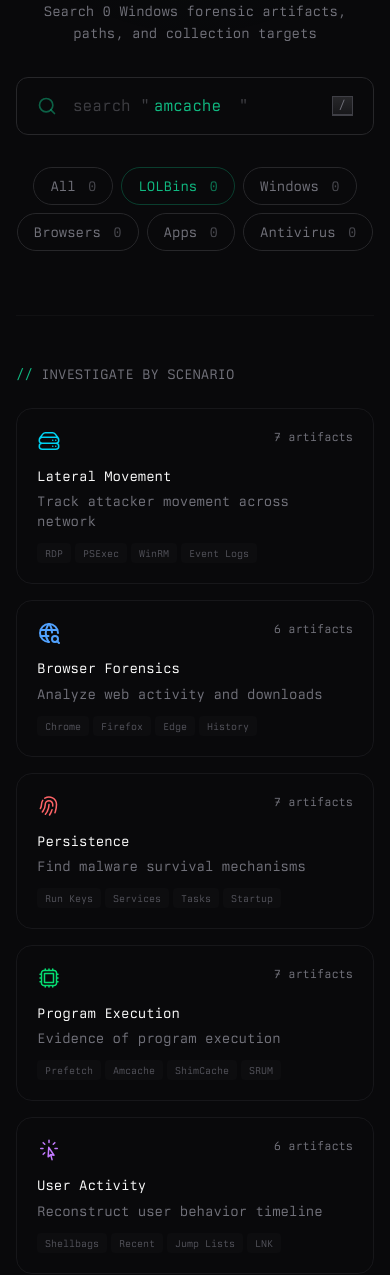
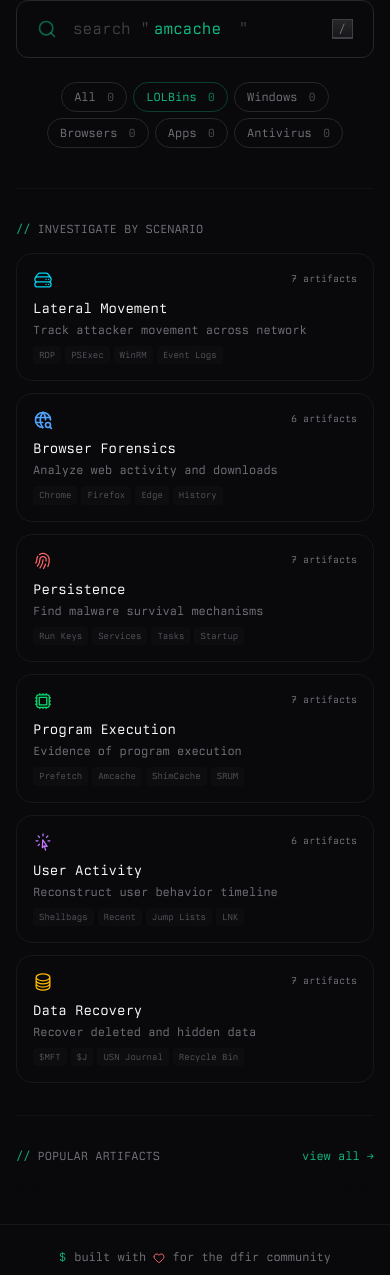
Before and after one commit to LasCC/DFIRHub, an Astro site: page / in a window 390 px wide. Shown: the part 206-1481 px from the top of the page. Built offline with nearby package versions, Linux system fonts and the light colour scheme; Astro itself is replaced by a stand-in of ours; what tailwindcss-corner-shape would draw is missing.

Commit message:
Fix landing page mobile responsive and overflow

```diff
--- a/src/components/home/ScenarioGrid.tsx
+++ b/src/components/home/ScenarioGrid.tsx
@@ -64,12 +64,12 @@ const colorMap = {
 
 export function ScenarioGrid({ scenarios }: ScenarioGridProps) {
 	return (
-		<div className="grid grid-cols-1 md:grid-cols-2 lg:grid-cols-3 gap-4">
+		<div className="grid grid-cols-1 sm:grid-cols-2 lg:grid-cols-3 gap-3 sm:gap-4">
 			{scenarios.map((scenario) => {
 				const Icon =
 					iconMap[scenario.id as keyof typeof iconMap] || HiOutlineCpuChip;
 				const colors = colorMap[scenario.color] || colorMap.cyan;
-				const cardClass = `group block p-5 border border-border/50 rounded-xl ${colors.border} ${colors.bg} transition-all`;
+				const cardClass = `group block p-4 sm:p-5 border border-border/50 rounded-xl ${colors.border} ${colors.bg} transition-all`;
 
 				return (
 					<a
@@ -77,23 +77,23 @@ export function ScenarioGrid({ scenarios }: ScenarioGridProps) {
 						href={`/artifacts?scenario=${scenario.id}`}
 						className={cardClass}
 					>
-						<div className="flex items-start justify-between mb-3">
-							<Icon className={`w-6 h-6 ${colors.icon}`} />
-							<span className="text-xs text-muted-foreground">
+						<div className="flex items-start justify-between mb-2 sm:mb-3">
+							<Icon className={`w-5 h-5 sm:w-6 sm:h-6 ${colors.icon}`} />
+							<span className="text-[10px] sm:text-xs text-muted-foreground">
 								{scenario.count} artifacts
 							</span>
 						</div>
-						<h3 className="font-medium mb-1 group-hover:text-foreground transition-colors">
+						<h3 className="font-medium text-sm sm:text-base mb-1 group-hover:text-foreground transition-colors">
 							{scenario.title}
 						</h3>
-						<p className="text-sm text-muted-foreground mb-3">
+						<p className="text-xs sm:text-sm text-muted-foreground mb-2 sm:mb-3">
 							{scenario.description}
 						</p>
 						<div className="flex flex-wrap gap-1">
 							{scenario.keywords.slice(0, 4).map((kw) => (
 								<span
 									key={kw}
-									className="px-2 py-0.5 text-[10px] text-muted-foreground/70 bg-secondary/30 rounded"
+									className="px-1.5 sm:px-2 py-0.5 text-[9px] sm:text-[10px] text-muted-foreground/70 bg-secondary/30 rounded"
 								>
 									{kw}
 								</span>
--- a/src/layouts/Layout.astro
+++ b/src/layouts/Layout.astro
@@ -113,7 +113,7 @@ const fullTitle =
         <slot name="head" />
     </head>
     <body
-        class="min-h-screen bg-background text-foreground antialiased scrollbar-thin"
+        class="min-h-screen bg-background text-foreground antialiased scrollbar-thin overflow-x-hidden"
     >
         <!-- Subtle Radial Gradient Background -->
         <div
--- a/src/pages/index.astro
+++ b/src/pages/index.astro
@@ -201,26 +201,27 @@ const categories = [
 ---
 
 <Layout title="DFIRHub">
-    <Header client:load showSearch={false} />
+    <div class="min-h-screen w-full overflow-x-hidden">
+        <Header client:load showSearch={false} />
 
         <main class="mx-auto max-w-6xl px-4">
             <!-- Hero -->
-            <div class="text-center py-16 border-b border-border/30">
-                <h1 class="text-3xl font-semibold mb-3">
+            <div class="text-center py-10 sm:py-16 border-b border-border/30">
+                <h1 class="text-2xl sm:text-3xl font-semibold mb-3">
                     Find DFIR artifacts <span class="text-primary">fast</span>
                 </h1>
-                <p class="text-muted-foreground mb-8">
+                <p class="text-sm sm:text-base text-muted-foreground mb-6 sm:mb-8">
                     Search {stats.total} Windows forensic artifacts, paths, and collection
                     targets
                 </p>
 
                 <!-- Search -->
-                <div class="max-w-lg mx-auto mb-8">
+                <div class="max-w-lg mx-auto mb-6 sm:mb-8">
                     <AnimatedSearch client:load />
                 </div>
 
                 <!-- Category Pills -->
-                <div class="flex flex-wrap justify-center gap-2">
+                <div class="flex flex-wrap justify-center gap-1.5 sm:gap-2">
                     {
                         categories.map((cat) => {
                             const href =
@@ -228,7 +229,7 @@ const categories = [
                                     ? "/artifacts"
                                     : "/artifacts?filter=" + cat.id;
                             const baseClass =
-                                "px-4 py-2 text-sm rounded-full border transition-all";
+                                "px-3 py-1.5 text-xs sm:px-4 sm:py-2 sm:text-sm rounded-full border transition-all";
                             const colorClass = cat.special
                                 ? "text-primary border-primary/30 hover:border-primary hover:bg-primary/10"
                                 : "text-muted-foreground border-border hover:border-foreground hover:text-foreground";
@@ -249,9 +250,9 @@ const categories = [
             </div>
 
             <!-- Investigate by Scenario -->
-            <section class="py-12 border-b border-border/30">
-                <div class="flex items-center justify-between mb-6">
-                    <h2 class="text-sm text-muted-foreground">
+            <section class="py-8 sm:py-12 border-b border-border/30">
+                <div class="flex items-center justify-between mb-4 sm:mb-6">
+                    <h2 class="text-xs sm:text-sm text-muted-foreground">
                         <span class="text-primary">//</span> INVESTIGATE BY SCENARIO
                     </h2>
                 </div>
@@ -260,9 +261,9 @@ const categories = [
             </section>
 
             <!-- Popular Artifacts - Marquee -->
-            <section class="py-12">
-                <div class="flex items-center justify-between mb-6">
-                    <h2 class="text-sm text-muted-foreground">
+            <section class="py-8 sm:py-12">
+                <div class="flex items-center justify-between mb-4 sm:mb-6">
+                    <h2 class="text-xs sm:text-sm text-muted-foreground">
                         <span class="text-primary">//</span> POPULAR ARTIFACTS
                     </h2>
                     <a
@@ -277,11 +278,11 @@ const categories = [
                 <div class="relative overflow-hidden">
                     <!-- Fade edges -->
                     <div
-                        class="pointer-events-none absolute left-0 top-0 bottom-0 w-16 bg-gradient-to-r from-background to-transparent z-10"
+                        class="pointer-events-none absolute left-0 top-0 bottom-0 w-8 sm:w-16 bg-gradient-to-r from-background to-transparent z-10"
                     >
                     </div>
                     <div
-                        class="pointer-events-none absolute right-0 top-0 bottom-0 w-16 bg-gradient-to-l from-background to-transparent z-10"
+                        class="pointer-events-none absolute right-0 top-0 bottom-0 w-8 sm:w-16 bg-gradient-to-l from-background to-transparent z-10"
                     >
                     </div>
 
@@ -304,16 +305,16 @@ const categories = [
                                     return (
                                         <a
                                             href={href}
-                                            class="marquee-item group flex-shrink-0 w-56 p-4 border border-border/50 rounded-xl hover:border-primary/50 hover:bg-card/50 transition-all"
+                                            class="marquee-item group flex-shrink-0 w-40 sm:w-56 p-3 sm:p-4 border border-border/50 rounded-xl hover:border-primary/50 hover:bg-card/50 transition-all"
                                         >
-                                            <h3 class="font-medium text-sm mb-1 group-hover:text-primary transition-colors truncate">
+                                            <h3 class="font-medium text-xs sm:text-sm mb-1 group-hover:text-primary transition-colors truncate">
                                                 {artifact.name}
                                             </h3>
-                                            <p class="text-xs text-muted-foreground mb-2 truncate">
+                                            <p class="text-[10px] sm:text-xs text-muted-foreground mb-2 truncate">
                                                 {artifact.description ||
                                                     "Forensic artifact"}
                                             </p>
-                                            <div class="flex items-center gap-2 text-[10px]">
+                                            <div class="flex items-center gap-1 sm:gap-2 text-[9px] sm:text-[10px]">
                                                 <span class="text-muted-foreground/50 uppercase">
                                                     {artifact.category}
                                                 </span>
@@ -350,16 +351,16 @@ const categories = [
                                     return (
                                         <a
                                             href={href}
-                                            class="marquee-item group flex-shrink-0 w-56 p-4 border border-border/50 rounded-xl hover:border-primary/50 hover:bg-card/50 transition-all"
+                                            class="marquee-item group flex-shrink-0 w-40 sm:w-56 p-3 sm:p-4 border border-border/50 rounded-xl hover:border-primary/50 hover:bg-card/50 transition-all"
                                         >
-                                            <h3 class="font-medium text-sm mb-1 group-hover:text-primary transition-colors truncate">
+                                            <h3 class="font-medium text-xs sm:text-sm mb-1 group-hover:text-primary transition-colors truncate">
                                                 {artifact.name}
                                             </h3>
-                                            <p class="text-xs text-muted-foreground mb-2 truncate">
+                                            <p class="text-[10px] sm:text-xs text-muted-foreground mb-2 truncate">
                                                 {artifact.description ||
                                                     "Forensic artifact"}
                                             </p>
-                                            <div class="flex items-center gap-2 text-[10px]">
+                                            <div class="flex items-center gap-1 sm:gap-2 text-[9px] sm:text-[10px]">
                                                 <span class="text-muted-foreground/50 uppercase">
                                                     {artifact.category}
                                                 </span>
@@ -380,7 +381,8 @@ const categories = [
             </section>
         </main>
 
-    <Footer client:load />
+        <Footer client:load />
+    </div>
 </Layout>
 
 <style>
```
